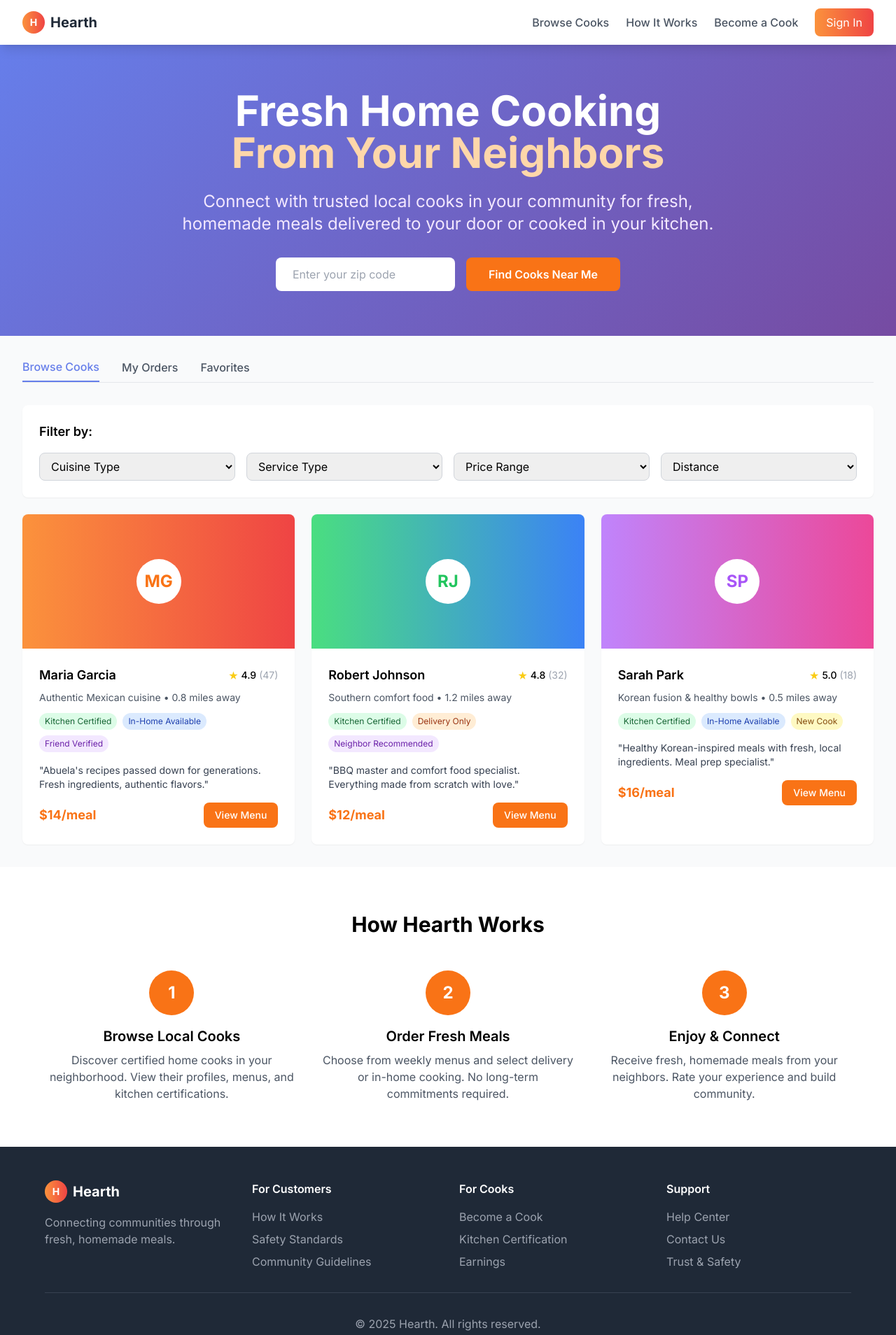
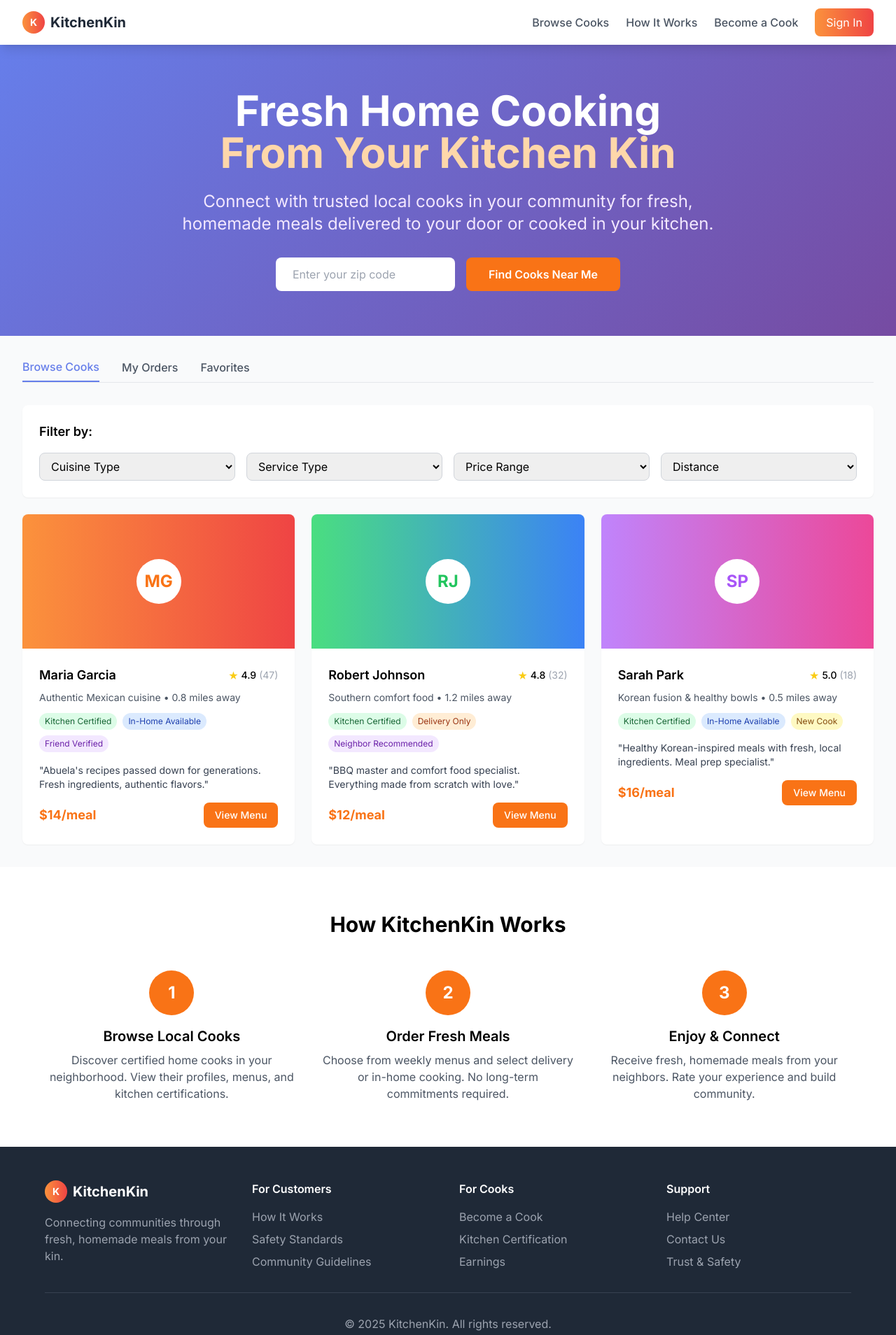
Before and after one commit to nacojohn/idea-sprint, a plain HTML site: page index.html in a window 1280 px wide. Shown: the whole page at 70% size. Drawn offline with nearby package versions, Linux system fonts and the light colour scheme.

Commit message:
updated naming

```diff
--- a/index.html
+++ b/index.html
@@ -3,7 +3,7 @@
 <head>
     <meta charset="UTF-8">
     <meta name="viewport" content="width=device-width, initial-scale=1.0">
-    <title>Hearth - Community Home Cooking</title>
+    <title>KitchenKin - Community Home Cooking</title>
     <script src="https://cdn.tailwindcss.com"></script>
     <style>
         @import url('https://fonts.googleapis.com/css2?family=Inter:wght@300;400;500;600;700&display=swap');
@@ -23,9 +23,9 @@
             <div class="flex justify-between items-center h-16">
                 <div class="flex items-center space-x-2">
                     <div class="w-8 h-8 bg-gradient-to-r from-orange-400 to-red-500 rounded-full flex items-center justify-center">
-                        <span class="text-white font-bold text-sm">H</span>
+                        <span class="text-white font-bold text-sm">K</span>
                     </div>
-                    <span class="text-xl font-bold text-gray-800">Hearth</span>
+                    <span class="text-xl font-bold text-gray-800">KitchenKin</span>
                 </div>
                 <div class="hidden md:flex items-center space-x-6">
                     <a href="#" class="text-gray-600 hover:text-gray-800 font-medium">Browse Cooks</a>
@@ -61,7 +61,7 @@
         <div class="max-w-6xl mx-auto text-center">
             <h1 class="text-4xl md:text-6xl font-bold mb-6 animate-fade-in">
                 Fresh Home Cooking<br>
-                <span class="text-orange-200">From Your Neighbors</span>
+                <span class="text-orange-200">From Your Kitchen Kin</span>
             </h1>
             <p class="text-xl md:text-2xl mb-8 text-purple-100 max-w-3xl mx-auto">
                 Connect with trusted local cooks in your community for fresh, homemade meals delivered to your door or cooked in your kitchen.
@@ -352,7 +352,7 @@
     <!-- How It Works Section -->
     <section class="bg-white py-16 px-4">
         <div class="max-w-6xl mx-auto">
-            <h2 class="text-3xl font-bold text-center mb-12">How Hearth Works</h2>
+            <h2 class="text-3xl font-bold text-center mb-12">How KitchenKin Works</h2>
             <div class="grid grid-cols-1 md:grid-cols-3 gap-8">
                 <div class="text-center">
                     <div class="w-16 h-16 bg-orange-500 rounded-full flex items-center justify-center mx-auto mb-4">
@@ -386,11 +386,11 @@
                 <div>
                     <div class="flex items-center space-x-2 mb-4">
                         <div class="w-8 h-8 bg-gradient-to-r from-orange-400 to-red-500 rounded-full flex items-center justify-center">
-                            <span class="text-white font-bold text-sm">H</span>
+                            <span class="text-white font-bold text-sm">K</span>
                         </div>
-                        <span class="text-xl font-bold">Hearth</span>
+                        <span class="text-xl font-bold">KitchenKin</span>
                     </div>
-                    <p class="text-gray-400">Connecting communities through fresh, homemade meals.</p>
+                    <p class="text-gray-400">Connecting communities through fresh, homemade meals from your kin.</p>
                 </div>
                 <div>
                     <h4 class="font-semibold mb-4">For Customers</h4>
@@ -418,7 +418,7 @@
                 </div>
             </div>
             <div class="border-t border-gray-700 mt-8 pt-8 text-center text-gray-400">
-                <p>&copy; 2025 Hearth. All rights reserved.</p>
+                <p>&copy; 2025 KitchenKin. All rights reserved.</p>
             </div>
         </div>
     </footer>
@@ -454,4 +454,8 @@
             } else if (tab === 'favorites') {
                 document.getElementById('favoritesTab').classList.remove('hidden');
                 document.querySelector('[onclick="switchTab(\'favorites\')"]').classList.add('tab-active');
-                document.querySelector('[onclick="switch
+                document.querySelector('[onclick="switchTab(\'favorites\')"]').classList.remove('text-gray-600', 'hover:text-gray-800');
+            }
+        }
+    </script>
+</body>
```
